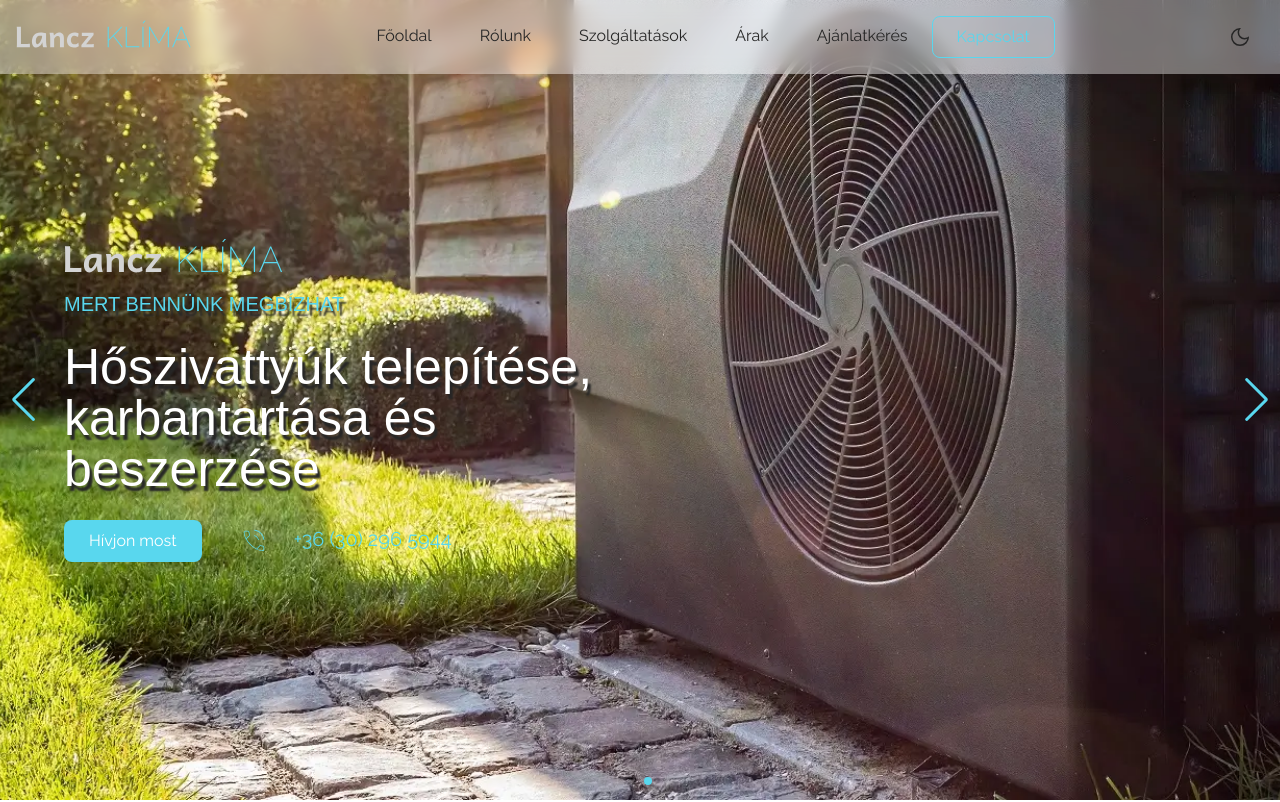
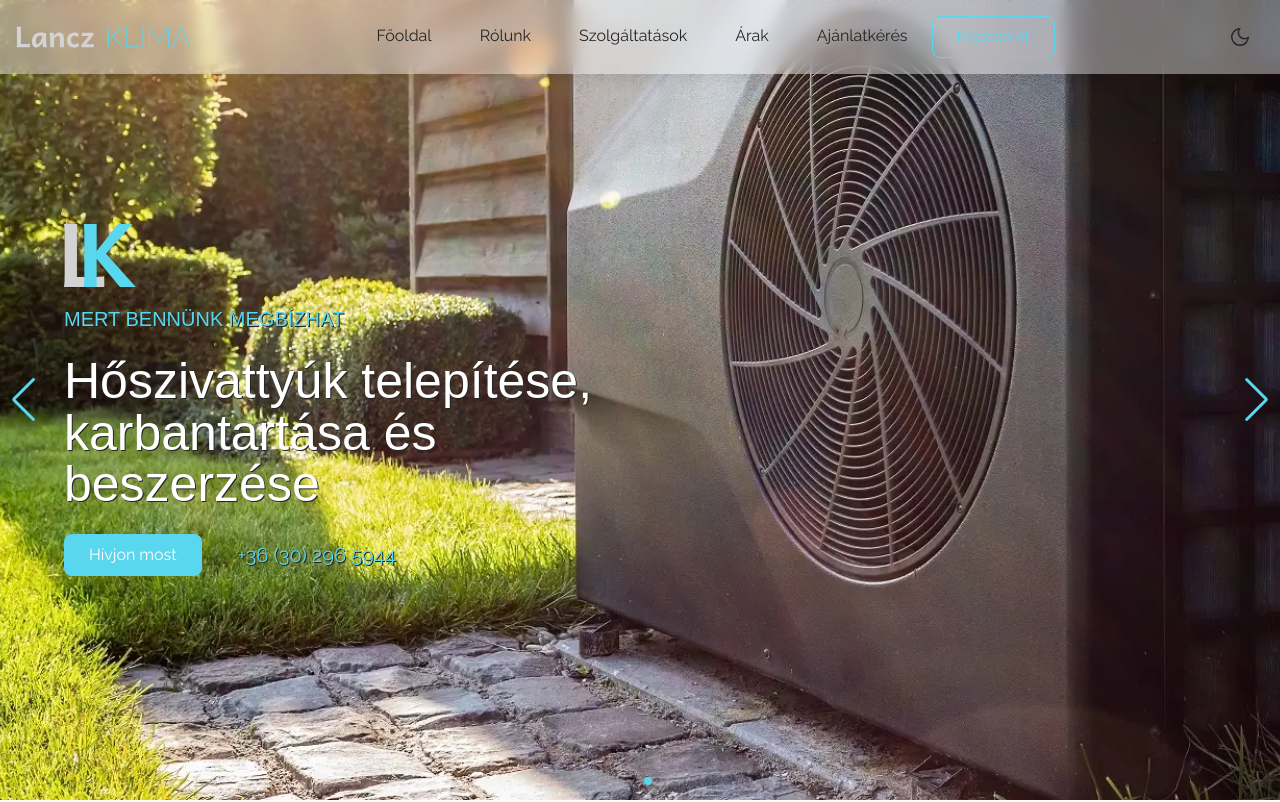
Before and after one commit to rajkaiandras/lancz-air-conditioning, a React app: page / in a window 1280 px wide. Shown: the top 802 px of the page. Built offline with nearby package versions, Linux system fonts and the light colour scheme.

Commit message:
Hero text and home carousel image responsiveness fixed!

```diff
--- a/src/components/HomeCarousel/HomeCarousel.jsx
+++ b/src/components/HomeCarousel/HomeCarousel.jsx
@@ -1,6 +1,8 @@
+import React, { useState, useEffect } from 'react';
+
 // components
 import { Logo } from '../Logos/Logos.jsx';
-import { Icon } from '../Icons/Icons.jsx';
+/* import { Icon } from '../Icons/Icons.jsx'; */
 
 // swiper modules
 import { Swiper, SwiperSlide } from 'swiper/react';
@@ -15,27 +17,37 @@ import 'swiper/css/effect-fade';
 // styles
 import './HomeCarousel.css';
 
-// assets
-import airCondition from '../../assets/images/home-carousel-air-condition-1920x1080.webp';
-import heatPump from '../../assets/images/home-carousel-heat-pump-1440x768.webp';
-
 // database
 const swiperSlideDB = [
   {
     slogan: 'Mert bennünk megbízhat',
     title: 'Klímák szakszerű telepítése, karbantartása és forgalmazása',
-    image: airCondition,
-    alt: 'air conditioner in living room',
+    image: 'air-conditioner',
   },
   {
     slogan: 'Mert bennünk megbízhat',
     title: 'Hőszivattyúk telepítése, karbantartása és beszerzése',
-    image: heatPump,
-    alt: 'heat pump',
+    image: 'heat-pump',
   },
 ];
 
 export const HomeCarousel = () => {
+  const [windowWidth, setWindowWidth] = useState(window.innerWidth);
+
+  // window resize handler
+  useEffect(() => {
+    const handleWindowResize = () => {
+      setWindowWidth(window.innerWidth);
+    };
+
+    window.addEventListener('resize', handleWindowResize);
+
+    // cleanup function
+    return () => {
+      window.removeEventListener('resize', handleWindowResize);
+    };
+  }, []);
+
   return (
     <div className="HomeCarousel">
       <Swiper
@@ -52,7 +64,11 @@ export const HomeCarousel = () => {
           return (
             <SwiperSlide key={index}>
               <div className="slide">
-                <Logo id="full-name" />
+                {windowWidth < 640 ? (
+                  <Logo id="full-name" />
+                ) : (
+                  <Logo id="monogram" />
+                )}
                 <h3 className="slide__slogan">{slide.slogan}</h3>
                 <h1 className="slide__title">{slide.title}</h1>
                 <a className="slide__contact-container" href="tel:+36302965944">
@@ -60,12 +76,12 @@ export const HomeCarousel = () => {
                     Hívjon most
                   </div>
                   <div className="contact__phone-number">
-                    <Icon id="phone-call" />
+                    {/* <Icon id="phone-call" /> */}
                     +36 (30) 296 5944
                   </div>
                 </a>
               </div>
-              <img className="slide-bg" src={slide.image} alt={slide.alt} />
+              <div className={`slide-bg ${slide.image}`}></div>
             </SwiperSlide>
           );
         })}
--- a/src/components/HomeCarousel/HomeCarousel.scss
+++ b/src/components/HomeCarousel/HomeCarousel.scss
@@ -33,18 +33,23 @@
           svg:has(use[href='#logo-monogram']) {
             height: 36px;
             width: auto;
+
+            @media (min-width: 640px) {
+              height: 48px;
+            }
+
+            @media (min-width: 1280px) {
+              height: 64px;
+            }
           }
 
           .slide__slogan {
             font-size: clamp(16px, 2vw, 20px);
             line-height: clamp(24px, 2vw, 32px);
             text-transform: uppercase;
+            text-shadow: $global-clr-graphite 1px 1px 0px;
             color: $global-clr-design-blue;
             margin: 12px 0 6px;
-
-            @media (min-width: 1024px) {
-              text-shadow: $global-clr-graphite 3px 5px 2px;
-            }
           }
 
           .slide__title {
@@ -53,12 +58,8 @@
             font-size: clamp(24px, 4vw, 50px);
             line-height: clamp(34px, 4vw, 56px);
             color: $global-clr-txt-white;
-
+            text-shadow: $global-clr-graphite 1px 1px 0px;
             margin: 24px 0 24px;
-
-            @media (min-width: 1024px) {
-              text-shadow: $global-clr-graphite 3px 5px 2px;
-            }
           }
 
           .slide__contact-container {
@@ -73,13 +74,14 @@
               font-size: 20px;
               color: $global-clr-design-blue;
               vertical-align: middle;
+              text-shadow: $global-clr-graphite 1px 1px 0px;
 
-              svg:has(use[href='#icon-phone-call']) {
+              /* svg:has(use[href='#icon-phone-call']) {
                 height: 32px;
                 width: auto;
                 margin-right: 24px;
                 vertical-align: middle;
-              }
+              } */
             }
           }
         }
@@ -88,10 +90,52 @@
         .slide-bg {
           width: 100%;
           height: 100%;
-          object-fit: cover;
           position: absolute;
           top: 0;
           left: 0;
+
+          &.air-conditioner {
+            background: url(../../assets/images/home-carousel-air-condition-850x1080.webp);
+            background-position: right center;
+            background-repeat: no-repeat;
+            background-size: cover;
+
+            @media (orientation: landscape) {
+              background: url(../../assets/images/home-carousel-air-condition-1440x768.webp);
+              background-position: center;
+              background-repeat: no-repeat;
+              background-size: cover;
+            }
+
+            @media (min-width: 640px) {
+              background: url(../../assets/images/home-carousel-air-condition-1440x768.webp);
+              background-position: center;
+              background-repeat: no-repeat;
+              background-size: cover;
+            }
+
+            @media (min-width: 1440px) {
+              background: url(../../assets/images/home-carousel-air-condition-1920x1080.webp);
+              background-position: center;
+              background-repeat: no-repeat;
+              background-size: cover;
+            }
+
+            @media (min-width: 1920px) {
+              background: url(../../assets/images/home-carousel-air-condition-4096x2160.webp);
+              background-position: center;
+              background-repeat: no-repeat;
+              background-size: cover;
+            }
+          }
+
+          &.heat-pump {
+            background-color: dodgerblue;
+            background: url(../../assets/images/home-carousel-heat-pump-1440x768.webp);
+            background-position: center;
+            background-repeat: no-repeat;
+            background-size: cover;
+          }
         }
       }
     }
--- a/src/components/MainHeader/MainHeader.jsx
+++ b/src/components/MainHeader/MainHeader.jsx
@@ -87,11 +87,7 @@ export const MainHeader = () => {
 
         {/* header logo */}
         <a href="#section-home" className="main-header__logo">
-          {windowWidth <= 640 ? (
-            <Logo id="monogram" />
-          ) : (
-            <Logo id="full-name" />
-          )}
+          {windowWidth < 640 ? <Logo id="monogram" /> : <Logo id="full-name" />}
         </a>
 
         {/* mobile navigation */}
```
Also changed, not shown: src/assets/images/home-carousel-air-condition-850x1080.webp (added), src/components/HomeCarousel/HomeCarousel.css, 2 other files.
